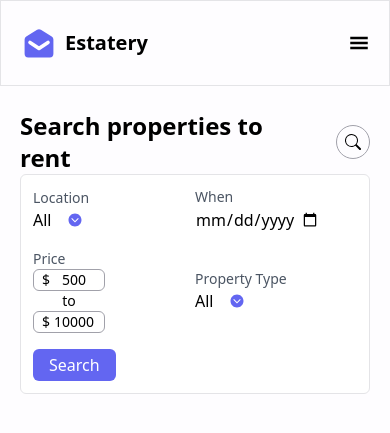
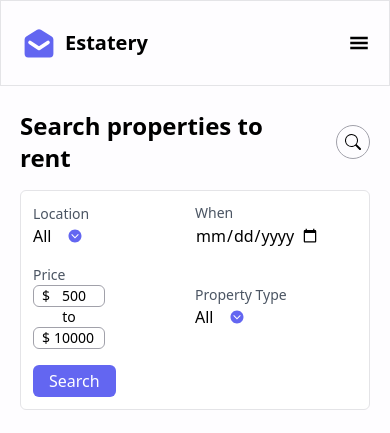
Before and after one commit to Heikrana/rent-a-property, a React (Vite) app: page / in a window 390 px wide. Shown: the top 433 px of the page. Built offline with nearby package versions, Linux system fonts and the light colour scheme; grey boxes are pictures that could not be loaded.

Commit message:
Fix padding and margins

```diff
--- a/src/Components/Filter/Filters.jsx
+++ b/src/Components/Filter/Filters.jsx
@@ -21,8 +21,7 @@ export default function Filters({ setHouseData }) {
 	};
 
 	return (
-		// <div className="flex justify-between mt-10 items-center px-3 py-2 md:px-7 md:py-5 border border-solid border-zinc-200 bg-white rounded-md">
-		<div className="grid grid-cols-2 gap-y-4 items-center border border-solid border-zinc-200 bg-white rounded-md mb-4 lg:flex p-3 lg:mt-10 lg:px-7 lg:py-5 lg:justify-between ">
+		<div className="grid grid-cols-2 gap-y-4 mt-4 items-center border border-solid border-zinc-200 bg-white rounded-md mb-4 lg:flex p-3 lg:mt-10 lg:px-7 lg:py-5 lg:justify-between ">
 			<Location currLocation={currLocation} setLocation={setLocation} />
 			<DateFilter date={date} setDate={setDate} />
 			<PriceFilter
```
